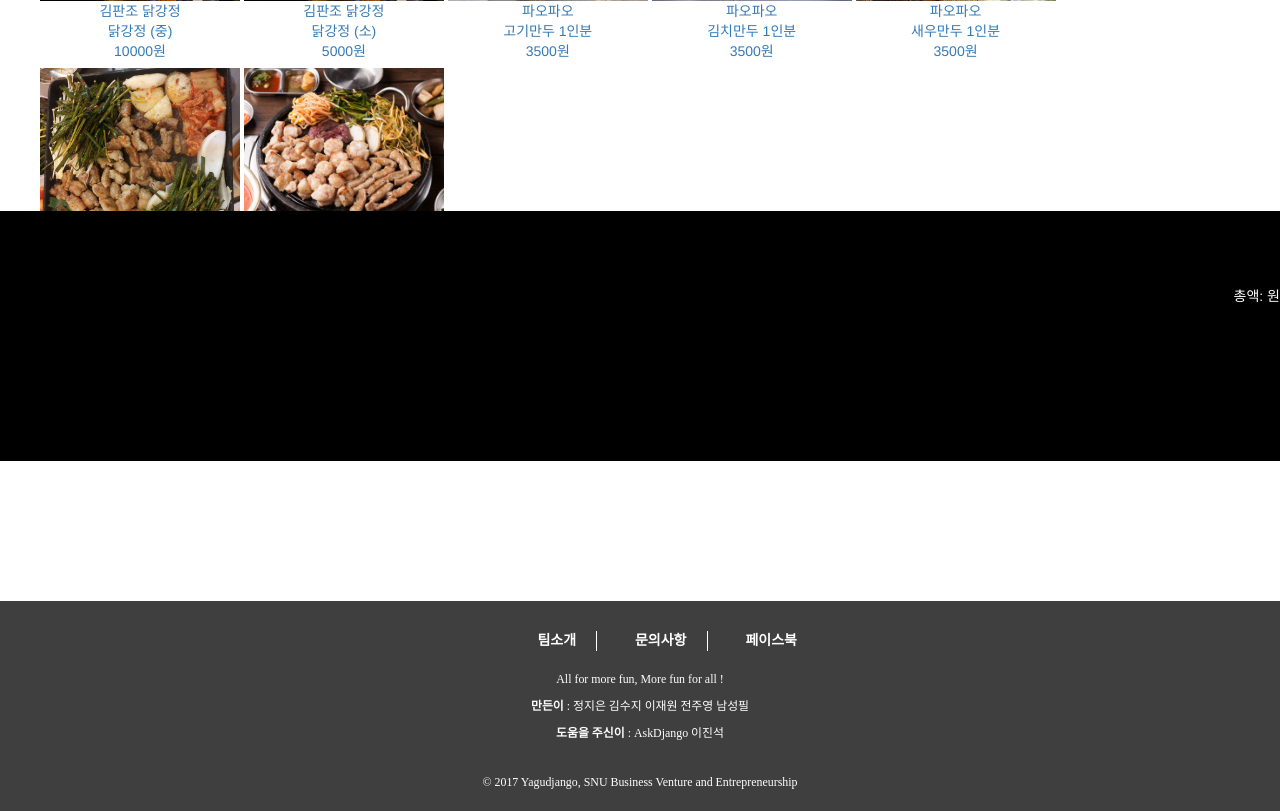
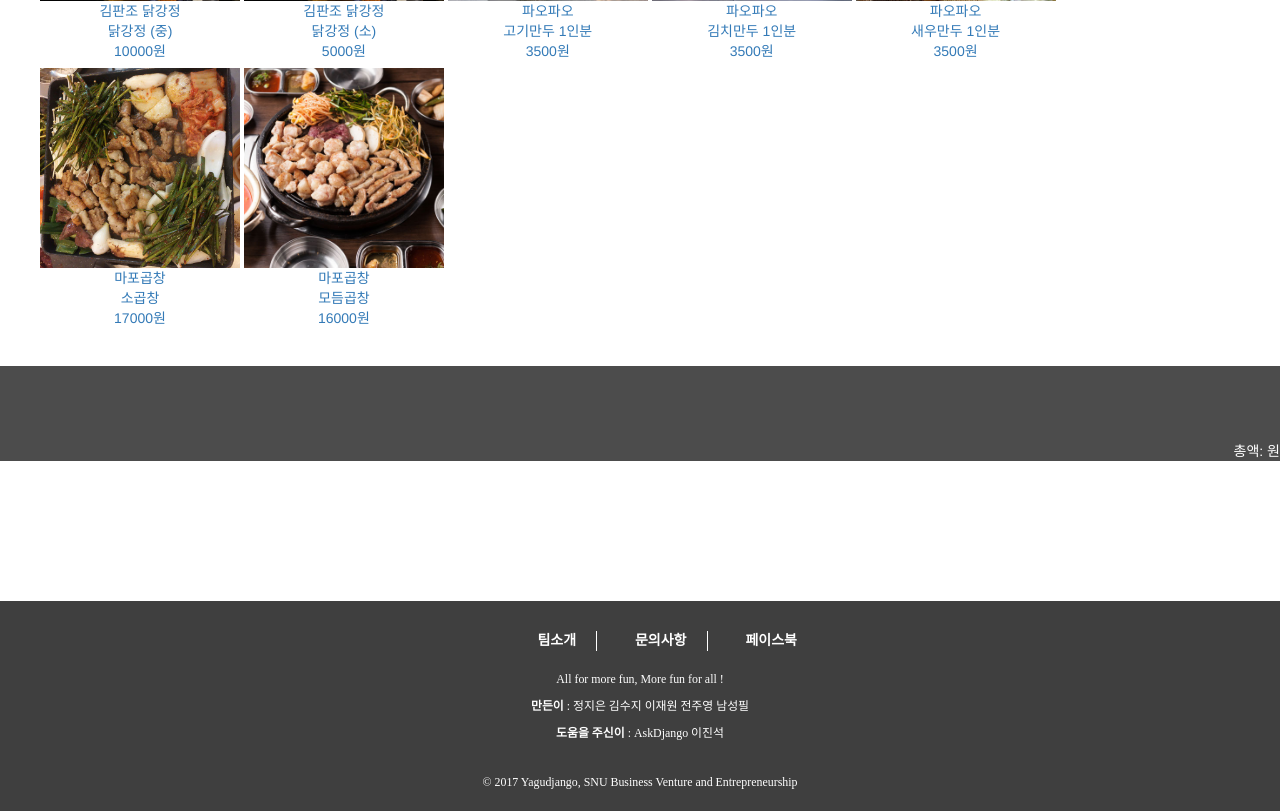
Before and after one commit to stopsilver13/food_practice, a Django app: page /food/ in a window 1280 px wide. Shown: the part 339-1150 px from the top of the page. Run offline with Django 3.2, Linux system fonts and the light colour scheme; data comes from the database, SQL or seed files in the repository; some libraries are stand-ins or nearby versions; some web fonts are replaced.

Commit message:
Modifying what-i-picked div-jieun

```diff
--- a/yagufood/food/templates/food/food_order.html
+++ b/yagufood/food/templates/food/food_order.html
@@ -55,9 +55,8 @@
     }
 
     .what-i-picked {
-        background-color: black;
+        background-color: rgba(0,0,0,0.7);
         position: fixed;
-        height: 250px;
         bottom: 0;
         width: 100%;
         color: white;
@@ -72,6 +71,7 @@
     button {
         width: 10px;
         color: black;
+        display: inline-block;
     }
 
     #total-price {
@@ -186,7 +186,7 @@
         var pickedid = $(this).children().attr("id");
         if($(".what-i-picked > #"+pickedid).length == 0) {           //장바구니에 메뉴가 없으면 추가
             $(this).children().clone().appendTo(".what-i-picked");
-            $("<p><span id=" + pickedid + ">"+countclick_defalut+"</span>개</p><button class=sub-button-"+ pickedid +">-</button><button class=plus-button-"+ pickedid +">+</button>").insertAfter(".what-i-picked #price"+ $(this).children().attr('value'));   //갯수, +,-버튼 생성
+            $("<button class=sub-button-"+ pickedid +">-</button><p style='display: inline-block;'><span id=" + pickedid + ">"+countclick_defalut+"</span>개</p><button class=plus-button-"+ pickedid +">+</button>").insertAfter(".what-i-picked #price"+ $(this).children().attr('value'));   //갯수, +,-버튼 생성
 
         }   else {          //장바구니에 메뉴가 있으면 갯수 올라가게 하는 로직
             countclick = Number($('span#' + pickedid).html()) + 1;
```
